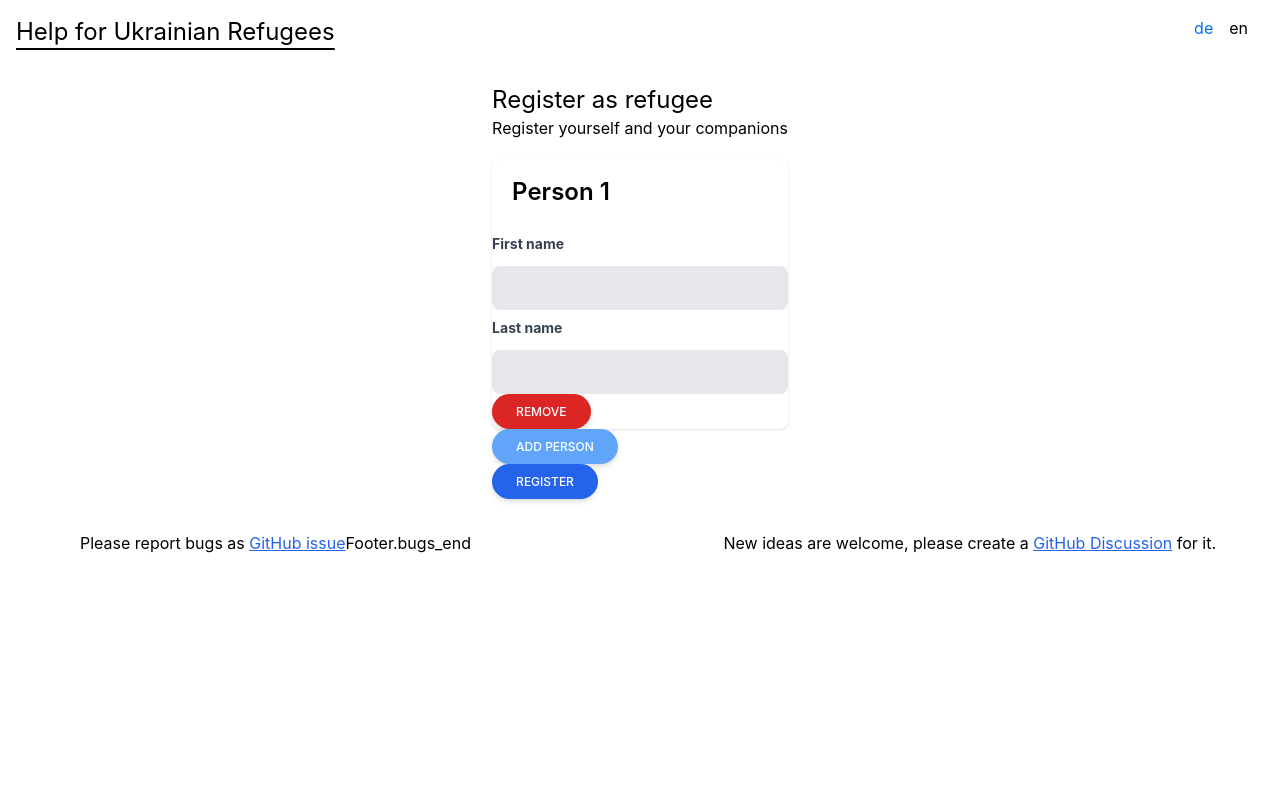
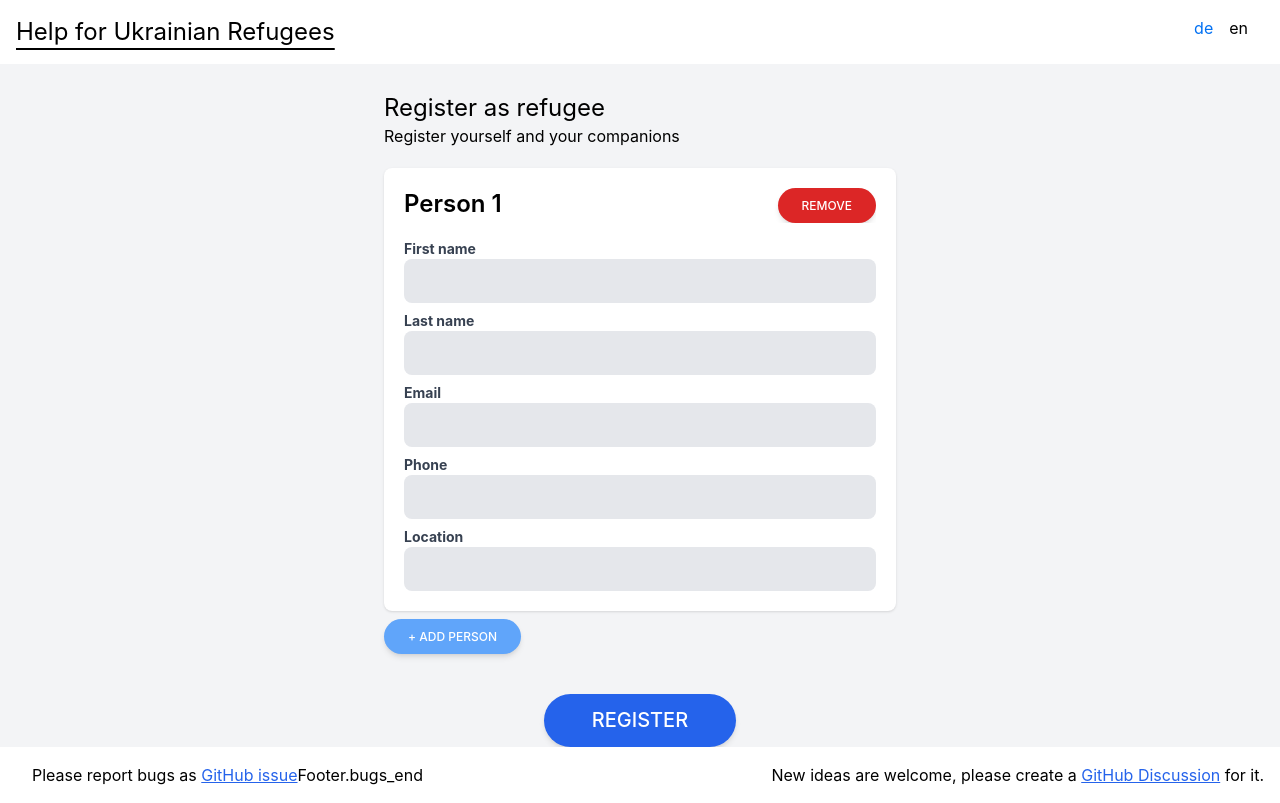
Before and after one commit to esukram/ukrainian-refugees.org, a Next.js app: page /register/refugee in a window 1280 px wide. Built offline with nearby package versions, Linux system fonts and the light colour scheme.

Commit message:
refugee reg form

```diff
--- a/src/components/Footer.tsx
+++ b/src/components/Footer.tsx
@@ -1,17 +1,15 @@
 import i18n from "i18next";
-import styles from "../styles/Footer.module.css";
 
 const Footer = () => (
-  <footer className={styles.footer}>
-    <ul>
-      <li>
+  <footer className="bg-white flex flex-col justify-center">
+    <ul className="flex justify-between m-4">
+      <li className="ml-4 list-none">
         {i18n.t("Footer.bugs_start")}
-        <a href="https://github.com/esukram/ukrainian-refugees.org/issues">
-          GitHub issue
-        </a>
+        <a href="https://github.com/esukram/ukrainian-refugees.org/issues">GitHub issue</a>
         {i18n.t("Footer.bugs_end")}
       </li>
-      <li>
+
+      <li className="ml-4 list-none">
         {i18n.t("Footer.ideas_start")}
         <a href="https://github.com/esukram/ukrainian-refugees.org/discussions">
           GitHub Discussion
--- a/src/components/Header.tsx
+++ b/src/components/Header.tsx
@@ -7,10 +7,10 @@ const Header = () => {
   const { locales = [], locale: activeLocale, ...router } = useRouter();
 
   return (
-    <header className={styles.header}>
+    <header className={`${styles.header} bg-white`}>
       <h1 className="underline underline-offset-8">{i18n.t("Header.title")}</h1>
       <ul className={styles.lang_switcher}>
-        {locales.map((locale) => {
+        {locales.map(locale => {
           const { pathname, query, asPath } = router;
           return (
             <li key={locale}>
--- a/src/components/Layout.tsx
+++ b/src/components/Layout.tsx
@@ -3,13 +3,13 @@ import { NextPage } from "next";
 import Footer from "./Footer";
 import Header from "./Header";
 
-import styles from "../styles/Layout.module.css";
-
 export const Layout: NextPage = ({ children }) => {
   return (
     <>
       <Header />
-      <main className={styles.main}>{children}</main>
+      <main className="bg-gray-100 flex-1 w-full flex flex-col items-center justify-start">
+        {children}
+      </main>
       <Footer />
     </>
   );
--- a/src/components/register/PersonForm.tsx
+++ b/src/components/register/PersonForm.tsx
@@ -3,51 +3,105 @@ import i18n from "i18next";
 
 const styles = {
   group: "",
-  label: "block text-gray-700 text-sm font-bold pt-2 pb-1",
+  label: "block text-gray-700 text-sm font-bold pt-2",
   field:
-    "text-black placeholder-gray-600 w-full px-4 py-2.5 mt-2 text-base transition duration-500 ease-in-out transform border-transparent rounded-lg bg-gray-200  focus:border-blueGray-500 focus:bg-white dark:focus:bg-gray-800 focus:outline-none focus:shadow-outline focus:ring-2 ring-offset-current ring-offset-2 ring-gray-400",
+    "text-black placeholder-gray-600 w-full px-4 py-2.5 text-base transition duration-500 ease-in-out transform border-transparent rounded-lg bg-gray-200  focus:border-blueGray-500 focus:bg-white dark:focus:bg-gray-800 focus:outline-none focus:shadow-outline focus:ring-2 ring-offset-current ring-offset-2 ring-gray-400",
   errorMsg: "text-red-500 text-sm",
   buttonRemove:
     "inline-block px-6 py-2.5 bg-red-600 text-white font-medium text-xs leading-tight uppercase rounded-full shadow-md hover:bg-red-700 hover:shadow-lg focus:bg-red-700 focus:shadow-lg focus:outline-none focus:ring-0 active:bg-red-800 active:shadow-lg transition duration-150 ease-in-out",
 };
 
+export type TPerson = {
+  readonly id: string;
+  readonly firstName: string;
+  readonly lastName: string;
+  readonly email: string;
+  readonly phone: string;
+  readonly location: string;
+};
+
 type TProps = {
   readonly index: number;
+  readonly person: TPerson;
   readonly onRemove: () => void;
 };
 
 export default function PersonForm({ index, onRemove }: TProps) {
   return (
-    <div className="mt-5 bg-white rounded-lg shadow">
-      <div className="flex">
-        <div className="flex-1 py-5 pl-5 overflow-hidden">
-          <h1 className="inline text-2xl font-semibold leading-none">Person {++index}</h1>
-        </div>
+    <div key={index} className="w-full mt-5 bg-white rounded-lg shadow p-3 sm:p-5">
+      <div className="flex-1 overflow-hidden mb-2 flex justify-between">
+        <h1 className="inline text-2xl font-semibold leading-none">Person {index + 1}</h1>
+        {!index && (
+          <button type="button" className={styles.buttonRemove} onClick={onRemove}>
+            {i18n.t("Register.Refugee.PersonForm.remove")}
+          </button>
+        )}
       </div>
 
       <div className={styles.group}>
         <label className={styles.label} htmlFor="firstName">
-          First name
+          {i18n.t("Register.Refugee.PersonForm.first-name")}
         </label>
-        <Field className={styles.field} id="firstName" name={`people.${index}.firstName`} />
+        <Field className={styles.field} id="firstName" name={`people[${index}]firstName`} />
         <ErrorMessage
           component="a"
           className={styles.errorMsg}
           name={`people.${index}.firstName`}
+          render={msg => <a className="errorText">{i18n.t(msg)}</a>}
         />
       </div>
 
       <div className={styles.group}>
         <label className={styles.label} htmlFor="lastName">
-          Last name
+          {i18n.t("Register.Refugee.PersonForm.last-name")}
         </label>
-        <Field className={styles.field} id="lastName" name={`people.${index}.lastName`} />
-        <ErrorMessage component="a" className={styles.errorMsg} name={`people.${index}.lastName`} />
+        <Field className={styles.field} id="lastName" name={`people[${index}].lastName`} />
+        <ErrorMessage
+          component="a"
+          className={styles.errorMsg}
+          name={`people.${index}.lastName`}
+          render={msg => <a className="errorText">{i18n.t(msg)}</a>}
+        />
       </div>
 
-      <button type="button" className={styles.buttonRemove} onClick={onRemove}>
-        Remove
-      </button>
+      <div className={styles.group}>
+        <label className={styles.label} htmlFor="email">
+          {i18n.t("Register.Refugee.PersonForm.email")}
+        </label>
+        <Field className={styles.field} id="email" name={`people[${index}].email`} />
+        <ErrorMessage
+          component="a"
+          className={styles.errorMsg}
+          name={`people[${index}].email`}
+          render={msg => <a className="errorText">{i18n.t(msg)}</a>}
+        />
+      </div>
+
+      <div className={styles.group}>
+        <label className={styles.label} htmlFor="phone">
+          {i18n.t("Register.Refugee.PersonForm.phone")}
+        </label>
+        <Field className={styles.field} id="phone" name={`people[${index}].phone`} />
+        <ErrorMessage
+          component="a"
+          className={styles.errorMsg}
+          name={`people[${index}].phone`}
+          render={msg => <a className="errorText">{i18n.t(msg)}</a>}
+        />
+      </div>
+
+      <div className={styles.group}>
+        <label className={styles.label} htmlFor="location">
+          {i18n.t("Register.Refugee.PersonForm.location")}
+        </label>
+        <Field className={styles.field} id="location" name={`people[${index}].location`} />
+        <ErrorMessage
+          component="a"
+          className={styles.errorMsg}
+          name={`people[${index}].location`}
+          render={msg => <a className="errorText">{i18n.t(msg)}</a>}
+        />
+      </div>
     </div>
   );
 }
--- a/src/components/register/refugeeSchema.ts
+++ b/src/components/register/refugeeSchema.ts
@@ -1,12 +1,16 @@
 import * as Yup from "yup";
+import i18n from "i18next";
 
 const personSchema = Yup.object().shape({
-  name: Yup.string().required("name required"),
-  age: Yup.number().required("age required").typeError("age must be a number"),
+  firstName: Yup.string().required("Register.Refugee.RefugeeSchema.first-name-required"),
+  lastName: Yup.string().required("Register.Refugee.RefugeeSchema.last-name-required"),
+  email: Yup.string().required("Register.Refugee.RefugeeSchema.email-required"),
+  phone: Yup.string(),
+  location: Yup.string(),
 });
 
 const refugeeSchema = Yup.object().shape({
-  friends: Yup.array().of(personSchema),
+  people: Yup.array().of(personSchema),
 });
 
 export default refugeeSchema;
--- a/src/locales/de.json
+++ b/src/locales/de.json
@@ -10,5 +10,9 @@
     "bugs_end": "!",
     "ideas_start": "Neue Ideen sind willkommen, bitte erstelle ein ",
     "ideas_end": " Ticket dafür."
+  },
+  "Register/refugee": {
+    "register-refugee": "Etwas",
+    "register-description": "Sowas"
   }
 }
--- a/src/locales/en.json
+++ b/src/locales/en.json
@@ -10,5 +10,28 @@
     "bugs-end": "!",
     "ideas_start": "New ideas are welcome, please create a ",
     "ideas_end": " for it."
+  },
+  "Register": {
+    "Refugee": {
+      "register-refugee": "Register as refugee",
+      "register-description": "Register yourself and your companions",
+      "add-person": "+ Add person",
+      "register-cta": "Register",
+
+      "PersonForm": {
+        "first-name": "First name",
+        "last-name": "Last name",
+        "email": "Email",
+        "phone": "Phone",
+        "location": "Location",
+        "remove": "Remove"
+      },
+
+      "RefugeeSchema": {
+        "first-name-required": "First name is required",
+        "last-name-required": "Email is required",
+        "email-required": "Last name is required"
+      }
+    }
   }
 }
--- a/src/pages/register/refugee.tsx
+++ b/src/pages/register/refugee.tsx
@@ -1,17 +1,25 @@
 import React from "react";
 import { Formik, Form, FieldArray } from "formik";
 import { v4 as uuid } from "uuid";
-import PersonForm from "../../components/register/PersonForm";
+import i18n from "i18next";
+
+import PersonForm, { TPerson } from "../../components/register/PersonForm";
 import refugeeSchema from "../../components/register/refugeeSchema";
 
 const styles = {
   buttonSubmit:
-    "inline-block px-6 py-2.5 bg-blue-600 text-white font-medium text-xs leading-tight uppercase rounded-full shadow-md hover:bg-blue-700 hover:shadow-lg focus:bg-blue-700 focus:shadow-lg focus:outline-none focus:ring-0 active:bg-blue-800 active:shadow-lg transition duration-150 ease-in-out",
+    "inline-block mt-8 px-12 py-3.5 bg-blue-600 text-white font-medium text-xl leading-tight uppercase rounded-full shadow-md hover:bg-blue-700 hover:shadow-lg focus:bg-blue-700 focus:shadow-lg focus:outline-none focus:ring-0 active:bg-blue-800 active:shadow-lg transition duration-150 ease-in-out",
   buttonAddPerson:
-    "inline-block px-6 py-2.5 bg-blue-400 text-white font-medium text-xs leading-tight uppercase rounded-full shadow-md hover:bg-blue-500 hover:shadow-lg focus:bg-blue-500 focus:shadow-lg focus:outline-none focus:ring-0 active:bg-blue-600 active:shadow-lg transition duration-150 ease-in-out",
+    "inline-block px-6 py-2.5 my-2 bg-blue-400 text-white font-medium text-xs leading-tight uppercase rounded-full shadow-md hover:bg-blue-500 hover:shadow-lg focus:bg-blue-500 focus:shadow-lg focus:outline-none focus:ring-0 active:bg-blue-600 active:shadow-lg transition duration-150 ease-in-out",
+};
+
+type TForm = {
+  people: TPerson[];
 };
 
 export default function RegisterRefugee() {
+  const [isLoading, setIsLoading] = React.useState(false);
+
   const addPerson = () => {
     return {
       id: uuid(),
@@ -23,21 +31,38 @@ export default function RegisterRefugee() {
     };
   };
 
+  const onSubmit = React.useCallback(async (values: TForm) => {
+    setIsLoading(true);
+    console.log(values);
+
+    const rawResponse = await fetch("https://httpbin.org/post", {
+      method: "POST",
+      headers: {
+        Accept: "application/json",
+        "Content-Type": "application/json",
+      },
+      body: JSON.stringify(values),
+    });
+    const content = await rawResponse.json();
+
+    console.log(content);
+    setIsLoading(false);
+  }, []);
+
+  const initialValues: TForm = { people: [addPerson()] };
   return (
-    <div className="flex flex-col">
-      <div className="flex flex-col">
-        <h1>Register as refugee</h1>
-        <p>Register yourself and your companions</p>
+    <div className="container flex flex-col px-4 mt-6 sm:px-8 md:px-0">
+      <div className="max-w-lg w-full mx-auto flex flex-col">
+        <h1>{i18n.t("Register.Refugee.register-refugee")}</h1>
+        <p>{i18n.t("Register.Refugee.register-description")}</p>
       </div>
 
       <Formik
-        initialValues={{ people: [addPerson()] }}
+        initialValues={initialValues}
         validationSchema={refugeeSchema}
-        onSubmit={values => {
-          alert(JSON.stringify(values, null, 2));
-        }}
-        render={({ values }) => (
-          <Form>
+        onSubmit={onSubmit}
+        render={({ values, errors, setFieldTouched }) => (
+          <Form className="max-w-lg w-full mx-auto">
             <FieldArray
               name="people"
               render={arrayHelpers => (
@@ -45,25 +70,32 @@ export default function RegisterRefugee() {
                   {values.people.map((person, index) => (
                     <PersonForm
                       key={person.id}
+                      person={person}
                       index={index}
                       onRemove={() => arrayHelpers.remove(index)}
                     />
                   ))}
 
+                  <div className="flex align-center justify-start">
                     <button
                       type="button"
                       className={styles.buttonAddPerson}
-                    onClick={() => arrayHelpers.push(addPerson())}
+                      onClick={() => {
+                        arrayHelpers.push(addPerson());
+                      }}
                     >
-                    Add person
+                      {i18n.t("Register.Refugee.add-person")}
                     </button>
+                  </div>
                 </div>
               )}
             />
 
+            <div className="flex align-center justify-center">
               <button type="submit" className={styles.buttonSubmit}>
-              Register
+                {i18n.t("Register.Refugee.register-cta")}
               </button>
+            </div>
           </Form>
         )}
       />
--- a/src/styles/Footer.module.css
+++ /dev/null
@@ -1,22 +0,0 @@
-.footer {
-  width: 100vw;
-  display: flex;
-  justify-content: center;
-  flex-direction: row;
-}
-
-.footer ul {
-  width: 90vw;
-  display: flex;
-  justify-content: space-between;
-  margin: 1em;
-}
-
-.footer ul li {
-  list-style: none;
-  margin-left: 1rem;
-}
-
-.footer a {
-  text-decoration: underline;
-}
--- a/src/styles/Layout.module.css
+++ /dev/null
@@ -1,23 +0,0 @@
-.main {
-  padding: 1em 4px;
-  flex: 1;
-  display: flex;
-  flex-direction: column;
-  justify-content: center;
-  align-items: center;
-  max-width: 1200px;
-  margin-left: auto;
-  margin-right: auto;
-}
-
-@media (max-width: 1000px) {
-  .main {
-    max-width: 800px;
-  }
-}
-
-@media (max-width: 600px) {
-  .main {
-    max-width: 550px;
-  }
-}
--- a/src/styles/globals.css
+++ b/src/styles/globals.css
@@ -17,12 +17,26 @@
 @tailwind components;
 @tailwind utilities;
 
+@layer components {
+  #__next {
+    @apply h-full bg-gray-100 flex flex-col;
+  }
+  html,
+  body {
+    @apply h-full;
+  }
+
+  .errorText {
+    @apply text-red-500 text-sm;
+  }
+}
+
 html,
 body {
   padding: 0;
   margin: 0;
-  font-family: -apple-system, BlinkMacSystemFont, Segoe UI, Roboto, Oxygen,
-    Ubuntu, Cantarell, Fira Sans, Droid Sans, Helvetica Neue, sans-serif;
+  font-family: -apple-system, BlinkMacSystemFont, Segoe UI, Roboto, Oxygen, Ubuntu, Cantarell,
+    Fira Sans, Droid Sans, Helvetica Neue, sans-serif;
 }
 
 body {
```
Lines whose indentation alone changed are shown as unchanged.
